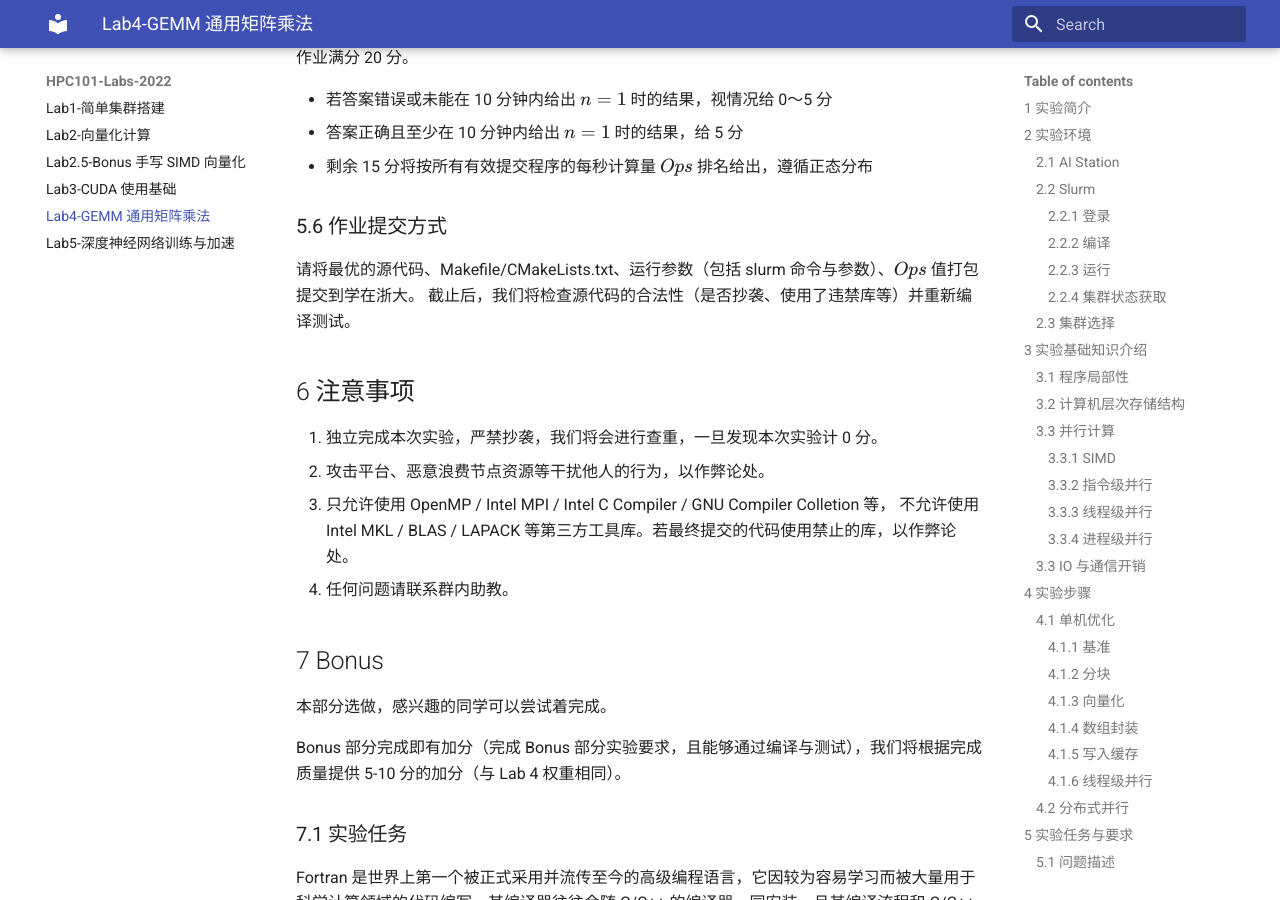
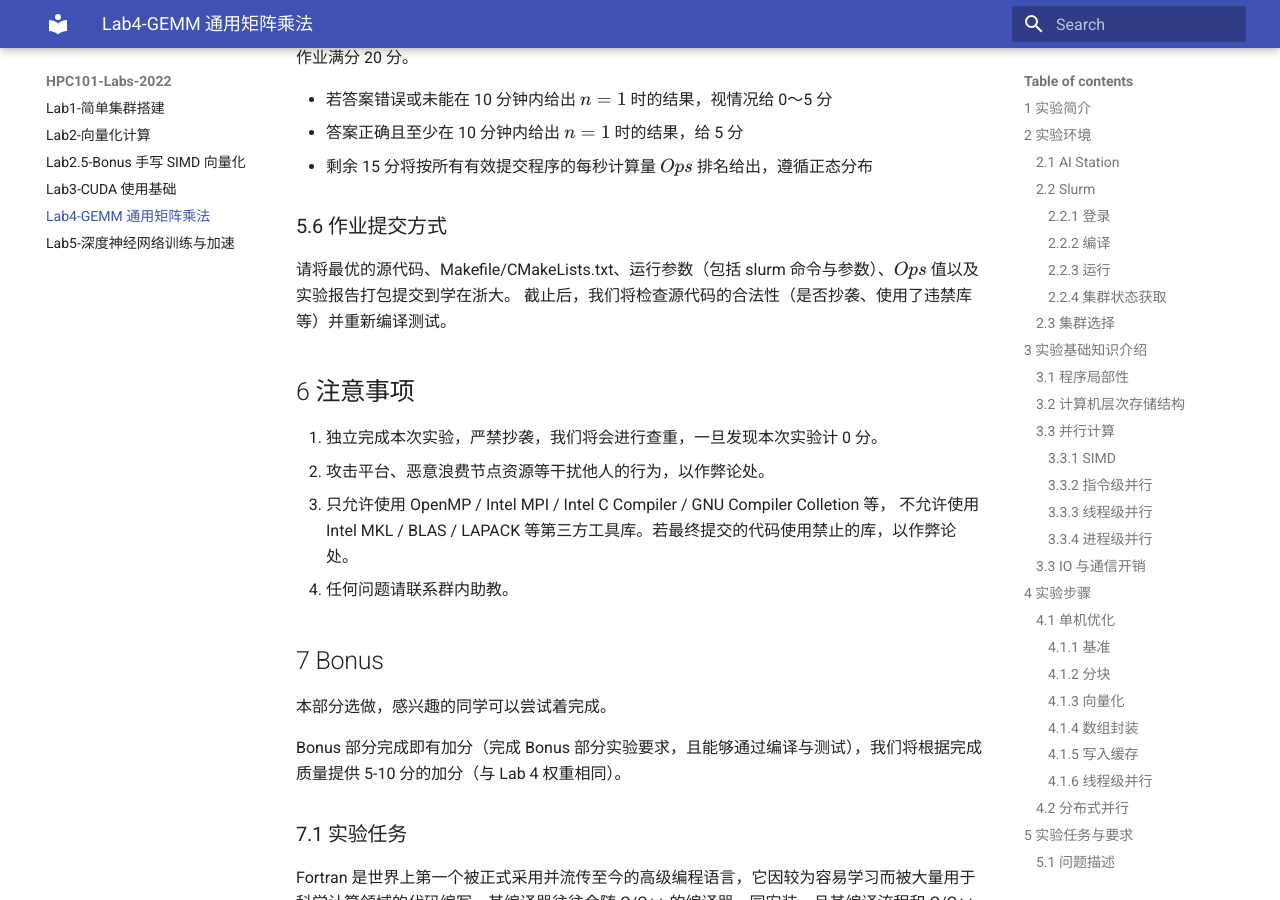
Before and after one commit to ZJUSCT/HPC101-Labs-2022, an MkDocs documentation site: the page built from docs/Lab4-Gemm/index.md, in a window 1280 px wide and 900 px high, scrolled down 8704 px. Built offline with MkDocs 1.6.1 and Material for MkDocs 9.7.7, drawn with Linux system fonts in a browser that asks for light colours.

Commit message:
Update index.md

```diff
--- a/docs/Lab4-Gemm/index.md
+++ b/docs/Lab4-Gemm/index.md
@@ -313,7 +313,7 @@ $$
 
 ### 5.6 作业提交方式
 
-请将最优的源代码、Makefile/CMakeLists.txt、运行参数（包括 slurm 命令与参数）、$Ops$ 值打包提交到学在浙大。 截止后，我们将检查源代码的合法性（是否抄袭、使用了违禁库等）并重新编译测试。
+请将最优的源代码、Makefile/CMakeLists.txt、运行参数（包括 slurm 命令与参数）、$Ops$ 值以及实验报告打包提交到学在浙大。 截止后，我们将检查源代码的合法性（是否抄袭、使用了违禁库等）并重新编译测试。
 
 
 
```
